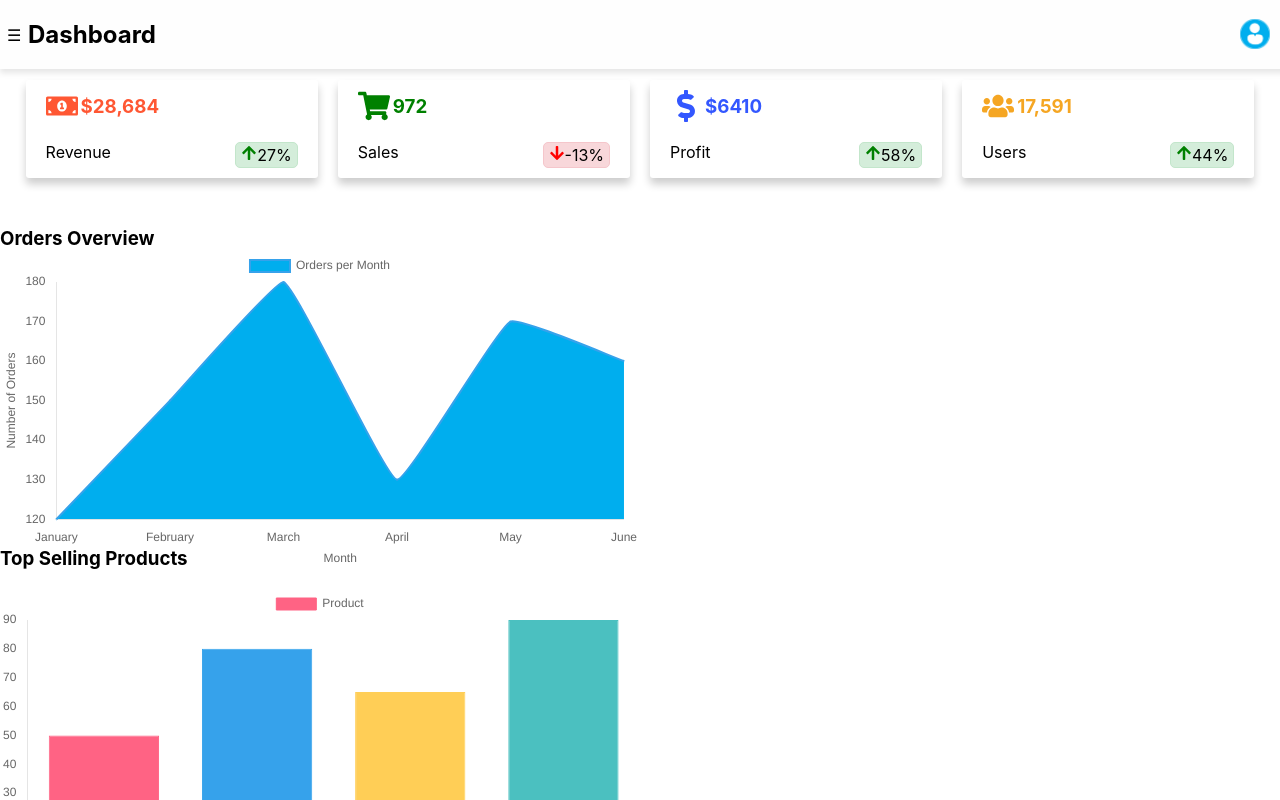
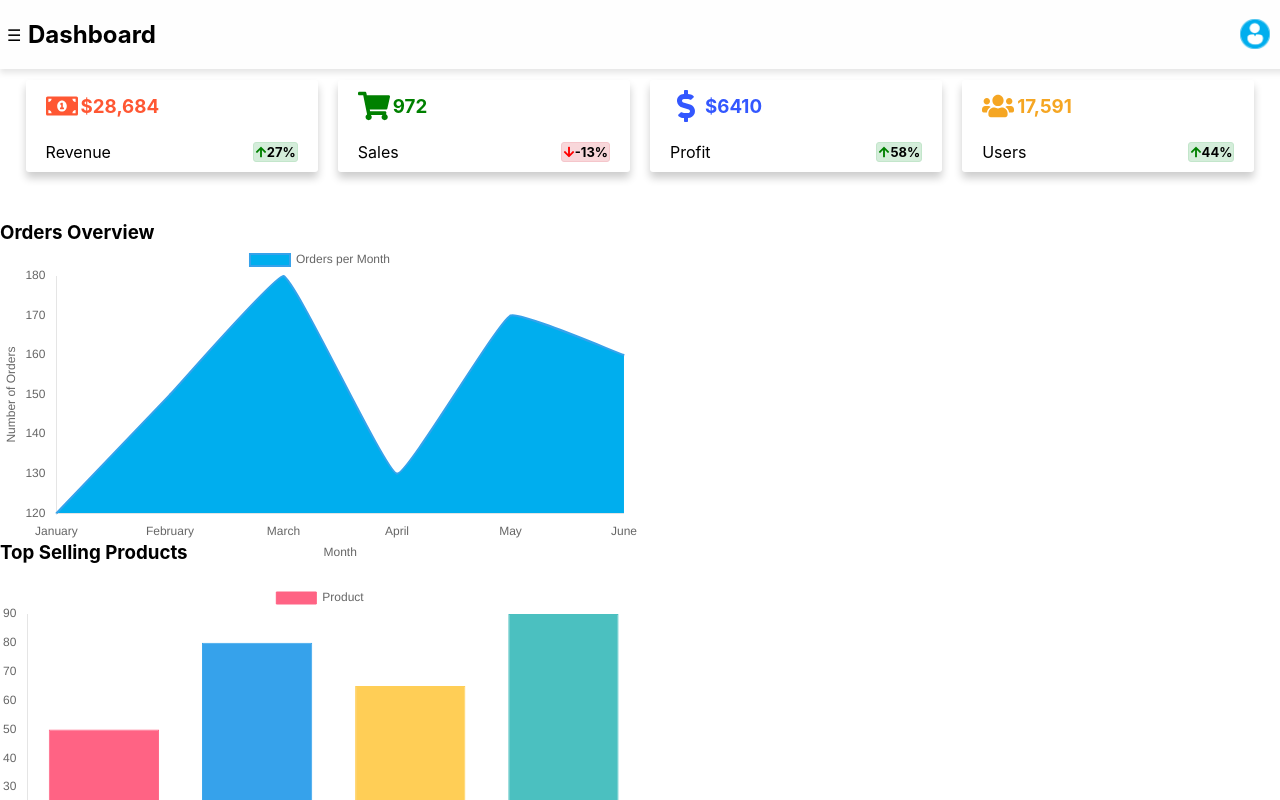
Before and after one commit to Ombito/Admin-dashboard, a React (Create React App) app: page / in a window 1280 px wide. Shown: the top 800 px of the page. Built offline with nearby package versions, Linux system fonts and the light colour scheme.

Commit message:
Fix: dark mode

```diff
--- a/src/App.css
+++ b/src/App.css
@@ -34,6 +34,12 @@ body.dark input {
 }
 
 
+body.dark .dashboard-stat {
+  border: 1px solid gray;
+}
+body.dark .statRatio-div-percentage {
+  color: black
+}
 body.dark .users-table th {
   background-color: #121212;
 }
--- a/src/components/Home/home.css
+++ b/src/components/Home/home.css
@@ -116,8 +116,8 @@
 }
 .statRatio-divs {
   display: flex;
-  padding: 2px 5px;
-  border-radius: 5px;
+  padding: 1px;
+  border-radius: 3px;
 }
 .statRatio-divs.increase {
   background-color: #d4edda;
@@ -126,6 +126,15 @@
 .statRatio-divs.decrease {
   background-color: #f8d7da;
   border: 1px solid #f5c6cb;
+}
+.stat-icon {
+  font-weight: bold;
+  font-size: 12px;
+  margin: auto;
+}
+.statRatio-div-percentage {
+  font-weight: bold;
+  font-size: 13px;
 }
 .dashboard-top-products {
   width: 270px;
--- a/src/components/Home/home.jsx
+++ b/src/components/Home/home.jsx
@@ -154,7 +154,7 @@ const handleExportPDF = () => {
           ) : (
             <FaArrowDown className="stat-icon" style={{ color: 'red' }}/>
           )}
-          <p>{percentage}%</p>
+          <p className='statRatio-div-percentage'>{percentage}%</p>
         </div>
       </div>
 
```
